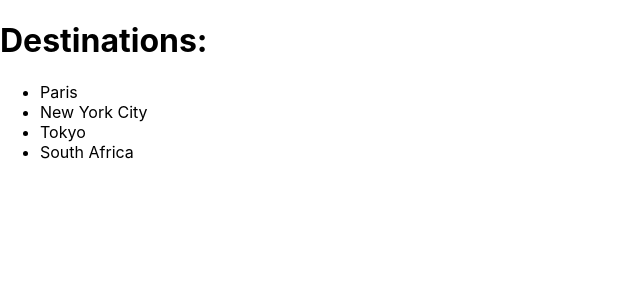
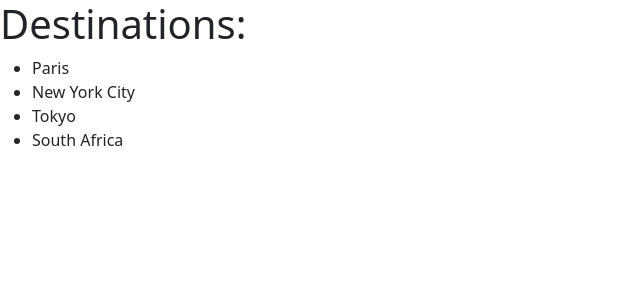
Before and after one commit to Faith-Nyakiongora/travel-bucket-list, a React (Create React App) app: page / in a window 1280 px wide. Shown: the top 300 px of the page, without its empty margins (0-640 px from the left). Built offline with nearby package versions, Linux system fonts and the light colour scheme; data requests are answered from the project's data file.

Commit message:
initial commit on Destination list

```diff
--- a/src/index.css
+++ b/src/index.css
@@ -1,4 +1,4 @@
-body {
+/* body {
   margin: 0;
   font-family: -apple-system, BlinkMacSystemFont, 'Segoe UI', 'Roboto', 'Oxygen',
     'Ubuntu', 'Cantarell', 'Fira Sans', 'Droid Sans', 'Helvetica Neue',
@@ -10,4 +10,6 @@ body {
 code {
   font-family: source-code-pro, Menlo, Monaco, Consolas, 'Courier New',
     monospace;
-}
+} */
+
+@import url("https://cdn.jsdelivr.net/npm/bootstrap@5.3.1/dist/css/bootstrap.min.css");
```
Also changed, not shown: src/Components/DestinationsListComponent.js (+7 -0 lines).
